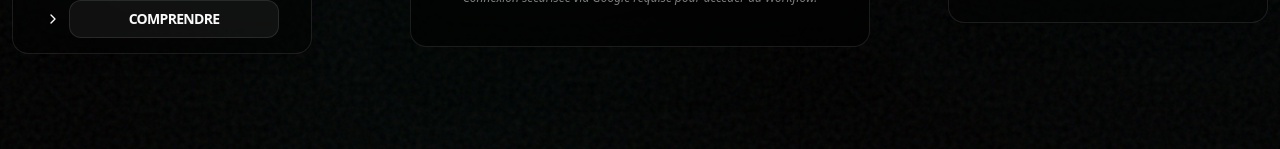
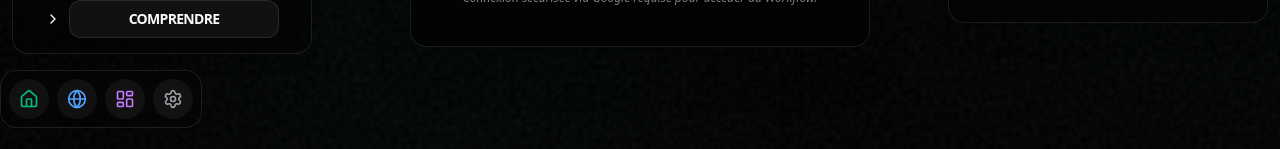
Before and after one commit to nonnzy7even7iete/nonnzytransformiumfullstackbundel, a Next.js app: page / in a window 1280 px wide. Shown: the part 648-797 px from the top of the page. Built offline with nearby package versions, Linux system fonts and the light colour scheme; no server answers.

Commit message:
Zy Bulding workflow

```diff
--- a/src/app/page.tsx
+++ b/src/app/page.tsx
@@ -4,13 +4,15 @@ import { signIn, useSession } from "next-auth/react";
 import { useEffect } from "react";
 import { useRouter } from "next/navigation";
 import { FcGoogle } from "react-icons/fc";
+import { Info, Home, Globe, LayoutDashboard, Settings } from "lucide-react";
+
 import Loader from "@/components/frontendkit/Loader";
 import { MasterAuroraBackground } from "@/components/ui/MasterAuroraBackground";
 import { TextHoverEffect } from "@/components/ui/TextHoverEffect";
 import SideCard from "@/components/frontendkit/SideCard";
 import DataCard from "@/components/frontendkit/DataCard";
-import { Info } from "lucide-react";
 import Navbar from "@/components/frontendkit/NavbarFront";
+import { Dock, DockIcon } from "@/components/ui/dock";
 
 export default function HomePage() {
   const { data: session, status } = useSession();
@@ -144,6 +146,26 @@ export default function HomePage() {
             location="Anyama, Abidjan, Côte d'Ivoire"
           />
         </aside>
+
+        {/* AJOUT DU DOCK - COUCHE NAVIGATION */}
+        <div className="fixed bottom-6 left-0 right-0 z-[100] pointer-events-none">
+          <div className="pointer-events-auto">
+            <Dock direction="middle">
+              <DockIcon className="bg-zinc-100/10 dark:bg-white/5 text-emerald-500">
+                <Home className="size-5" />
+              </DockIcon>
+              <DockIcon className="bg-zinc-100/10 dark:bg-white/5 text-blue-400">
+                <Globe className="size-5" />
+              </DockIcon>
+              <DockIcon className="bg-zinc-100/10 dark:bg-white/5 text-purple-400">
+                <LayoutDashboard className="size-5" />
+              </DockIcon>
+              <DockIcon className="bg-zinc-100/10 dark:bg-white/5 text-zinc-400">
+                <Settings className="size-5" />
+              </DockIcon>
+            </Dock>
+          </div>
+        </div>
       </main>
     </>
   );
--- /dev/null
+++ b/src/components/ui/dock.tsx
@@ -0,0 +1,142 @@
+"use client";
+
+import React, { PropsWithChildren, useRef } from "react";
+import { cva, type VariantProps } from "class-variance-authority";
+import {
+  motion,
+  useMotionValue,
+  useSpring,
+  useTransform,
+  type MotionProps,
+  type MotionValue,
+} from "framer-motion";
+import { cn } from "@/lib/utils";
+
+export interface DockProps extends VariantProps<typeof dockVariants> {
+  className?: string;
+  iconSize?: number;
+  iconMagnification?: number;
+  disableMagnification?: boolean;
+  iconDistance?: number;
+  direction?: "top" | "middle" | "bottom";
+  children: React.ReactNode;
+}
+
+const DEFAULT_SIZE = 40;
+const DEFAULT_MAGNIFICATION = 60;
+const DEFAULT_DISTANCE = 140;
+
+const dockVariants = cva(
+  "mx-auto w-max mt-8 flex h-[58px] items-end gap-2 rounded-2xl border border-zinc-200 dark:border-white/10 bg-white/10 dark:bg-black/10 p-2 backdrop-blur-md"
+);
+
+const Dock = React.forwardRef<HTMLDivElement, DockProps>(
+  (
+    {
+      className,
+      children,
+      iconSize = DEFAULT_SIZE,
+      iconMagnification = DEFAULT_MAGNIFICATION,
+      disableMagnification = false,
+      iconDistance = DEFAULT_DISTANCE,
+      direction = "middle",
+      ...props
+    },
+    ref
+  ) => {
+    const mouseX = useMotionValue(Infinity);
+
+    const renderChildren = () => {
+      return React.Children.map(children, (child) => {
+        if (React.isValidElement(child) && child.type === DockIcon) {
+          return React.cloneElement(child as React.ReactElement<any>, {
+            mouseX,
+            size: iconSize,
+            magnification: iconMagnification,
+            disableMagnification,
+            distance: iconDistance,
+          });
+        }
+        return child;
+      });
+    };
+
+    return (
+      <motion.div
+        ref={ref}
+        onMouseMove={(e) => mouseX.set(e.pageX)}
+        onMouseLeave={() => mouseX.set(Infinity)}
+        {...props}
+        className={cn(dockVariants({ className }), {
+          "items-start": direction === "top",
+          "items-center": direction === "middle",
+          "items-end": direction === "bottom",
+        })}
+      >
+        {renderChildren()}
+      </motion.div>
+    );
+  }
+);
+
+Dock.displayName = "Dock";
+
+export interface DockIconProps
+  extends Omit<MotionProps & React.HTMLAttributes<HTMLDivElement>, "children"> {
+  size?: number;
+  magnification?: number;
+  disableMagnification?: boolean;
+  distance?: number;
+  mouseX?: MotionValue<number>;
+  className?: string;
+  children?: React.ReactNode;
+}
+
+const DockIcon = ({
+  size = DEFAULT_SIZE,
+  magnification = DEFAULT_MAGNIFICATION,
+  disableMagnification,
+  distance = DEFAULT_DISTANCE,
+  mouseX,
+  className,
+  children,
+  ...props
+}: DockIconProps) => {
+  const ref = useRef<HTMLDivElement>(null);
+  const defaultMouseX = useMotionValue(Infinity);
+
+  const distanceCalc = useTransform(mouseX ?? defaultMouseX, (val: number) => {
+    const bounds = ref.current?.getBoundingClientRect() ?? { x: 0, width: 0 };
+    return val - bounds.x - bounds.width / 2;
+  });
+
+  const sizeTransform = useTransform(
+    distanceCalc,
+    [-distance, 0, distance],
+    [size, disableMagnification ? size : magnification, size]
+  );
+
+  const scaleSize = useSpring(sizeTransform, {
+    mass: 0.1,
+    stiffness: 150,
+    damping: 12,
+  });
+
+  return (
+    <motion.div
+      ref={ref}
+      style={{ width: scaleSize, height: scaleSize }}
+      className={cn(
+        "flex aspect-square cursor-pointer items-center justify-center rounded-full bg-zinc-100 dark:bg-white/5",
+        className
+      )}
+      {...props}
+    >
+      {children}
+    </motion.div>
+  );
+};
+
+DockIcon.displayName = "DockIcon";
+
+export { Dock, DockIcon, dockVariants };
```
